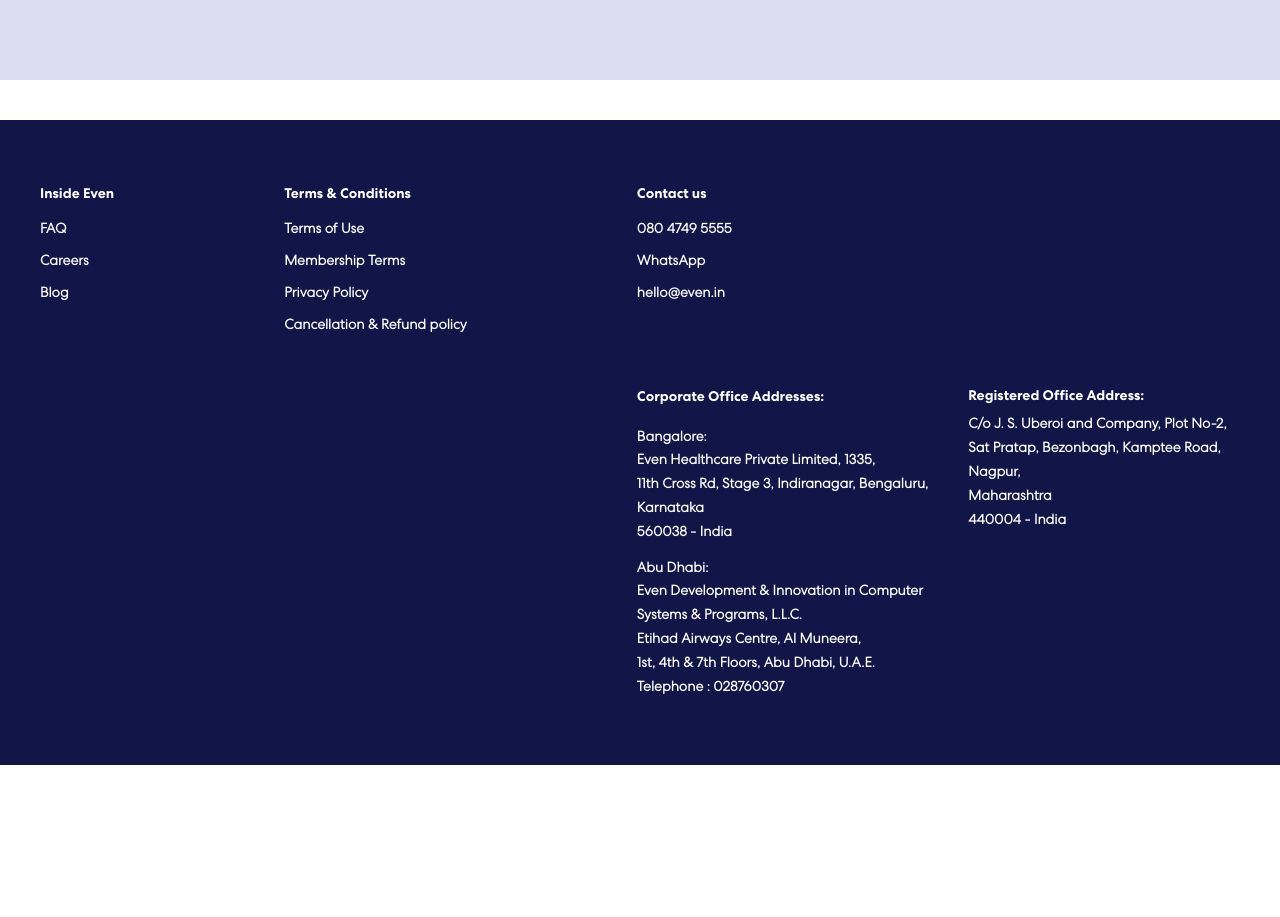
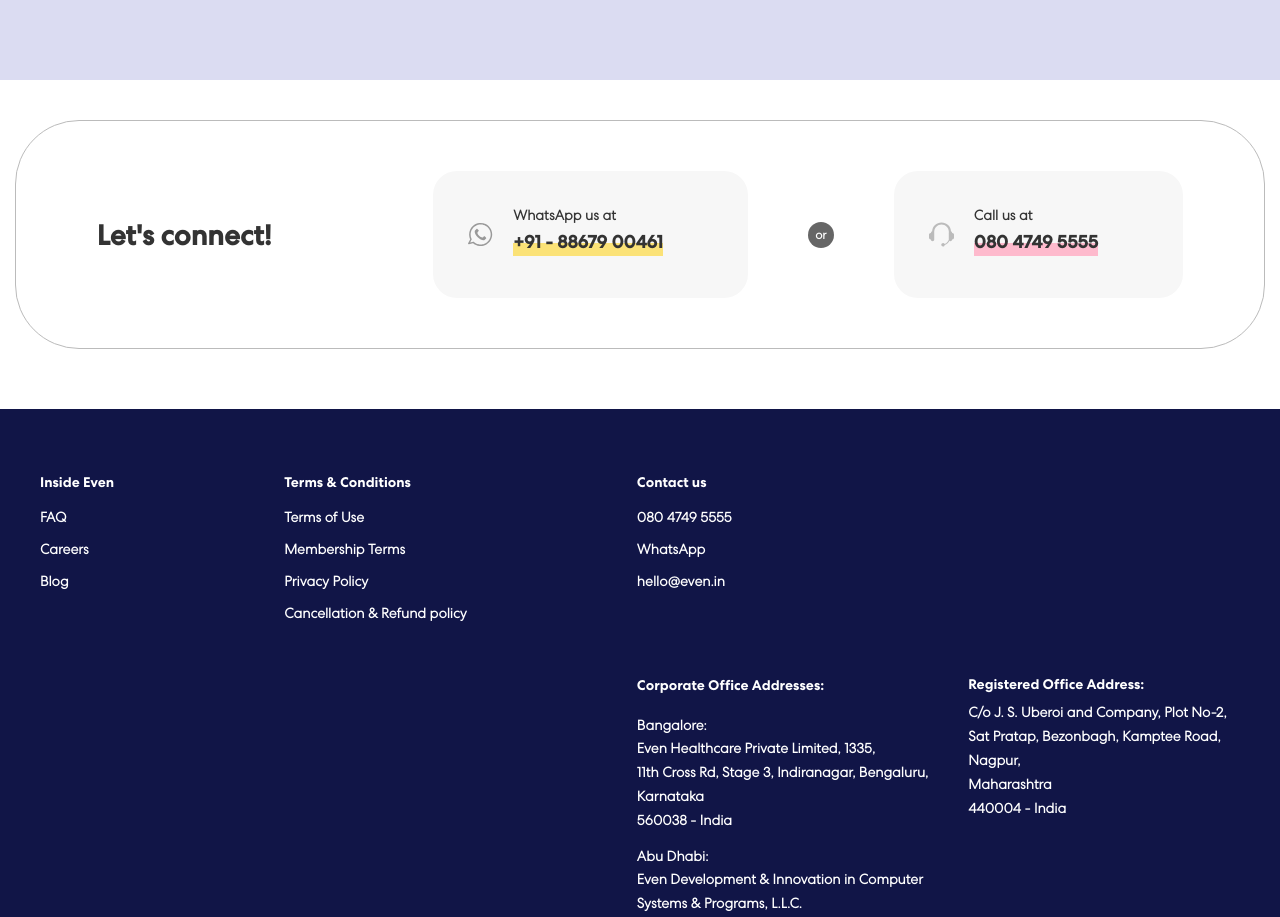
Before and after one commit to ManasChoudhary-01/EvenHealthcare-clone, a React (Vite) app: page / in a window 1280 px wide. Shown: the part 2638-3555 px from the top of the page. Before the commit the page ends 3403 px from the top, so only its background shows below. Built offline with nearby package versions, Linux system fonts and the light colour scheme.

Commit message:
Add Connect component

```diff
--- /dev/null
+++ b/src/components/Home/Connect/Connect.jsx
@@ -0,0 +1,42 @@
+import React from "react";
+import styles from "./connect.module.scss";
+
+import whatsappIcon from "../../../assets/Homepage/Connect/whatsapp.svg";
+import callIcon from "../../../assets/Homepage/Connect/call.svg";
+
+export default function Connect() {
+  return (
+    <div className={styles.connect}>
+      <div className={styles.wrapper}>
+        <div className={styles.left}>
+          <h2>Let's connect!</h2>
+        </div>
+        <div className={styles.right}>
+          <div className={styles.infoContainer}>
+            <img className={styles.icon} src={whatsappIcon}></img>
+            <div className={styles.info}>
+              <h3>WhatsApp us at</h3>
+              <a href="https://wa.me/+918867900461" target="_blank">
+                <p>+91 - 88679 00461</p>
+                <div className={styles.hilight} style={{background: 'linear-gradient(0deg, #fbe277, 45%, transparent 45%)'}}></div>
+              </a>
+            </div>
+          </div>
+          <div className={styles.orContainer}>
+            <span>or</span>
+          </div>
+          <div className={styles.infoContainer}>
+            <img className={styles.icon} src={callIcon}></img>
+            <div className={styles.info}>
+              <h3>Call us at</h3>
+              <a href="tel:+918047495555" target="_blank">
+                <p>080 4749 5555</p>
+                <div className={styles.hilight} style={{background: 'linear-gradient(0deg, #febacd, 45%, transparent 45%)'}}></div>
+              </a>
+            </div>
+          </div>
+        </div>
+      </div>
+    </div>
+  );
+}
--- /dev/null
+++ b/src/components/Home/Connect/connect.module.scss
@@ -0,0 +1,101 @@
+.connect {
+    width: 100%;
+    margin-bottom: 60px;
+    display: flex;
+    justify-content: center;
+
+    .wrapper {
+        width: 1250px;
+        border: 1px solid #bbb;
+        border-radius: 64px;
+        height: fit-content;
+        display: flex;
+        justify-content: space-around;
+        align-items: center;
+        padding: 50px 0;
+
+        .left {
+
+            h2 {
+                font-size: 28px;
+                color: #333;
+                font-weight: 900;
+                font-family: "Centra Medium";
+            }
+        }
+
+        .right {
+            display: flex;
+            align-items: center;
+            gap: 60px;
+
+            .infoContainer {
+                background: #f7f7f7;
+                border-radius: 24px;
+                display: flex;
+                align-items: center;
+                padding: 30px 60px;
+                gap: 20px;
+                justify-content: flex-start;
+
+                .icon {
+                    height: 25px;
+                    width: 25px;
+                    transform: translateX(-25px);
+                }
+
+                .info {
+                    display: flex;
+                    flex-direction: column;
+                    transform: translate3d(-25px, 5px, 0);
+                    gap: 6px;
+
+                    h3 {
+                        font-size: 14px;
+                        color: #333;
+                    }
+
+                    a {
+                        text-decoration: none;
+                        cursor: pointer;
+
+
+                        p {
+                            color: #333;
+                            font-size: 18px;
+                            font-weight: 900;
+                            font-family: "Centra Medium";
+                            position: relative;
+                        }
+
+                        .hilight {
+                            position: absolute;
+                            z-index: -1;
+                            left: 0;
+                            top: 30%;
+                            height: 45%;
+                            width: 100%;
+                        }
+                    }
+                }
+
+            }
+
+            .orContainer {
+                background: #666;
+                border-radius: 50%;
+                height: 26px;
+                width: 26px;
+                display: flex;
+                justify-content: center;
+                align-items: center;
+
+                span {
+                    font-size: 12px;
+                    font-weight: 900;
+                    color: #fff;
+                }
+            }
+        }
+    }
+}
--- a/src/components/Home/Home.jsx
+++ b/src/components/Home/Home.jsx
@@ -5,6 +5,7 @@
 import Landing from "./Landing/Landing";
 import Plans from "./Plans/Plans";
 import Features from "./Features/Features";
+import Connect from "./Connect/Connect";
 import Footer from "../Footer/Footer";
 
 export default function Home() {
@@ -16,6 +17,7 @@
       <Landing />
       <Plans />
       <Features />
+      <Connect />
       <Footer />
     </div>
   );
```
Also changed, not shown: src/assets/Homepage/Connect/call.svg (added), src/assets/Homepage/Connect/whatsapp.svg (added).
